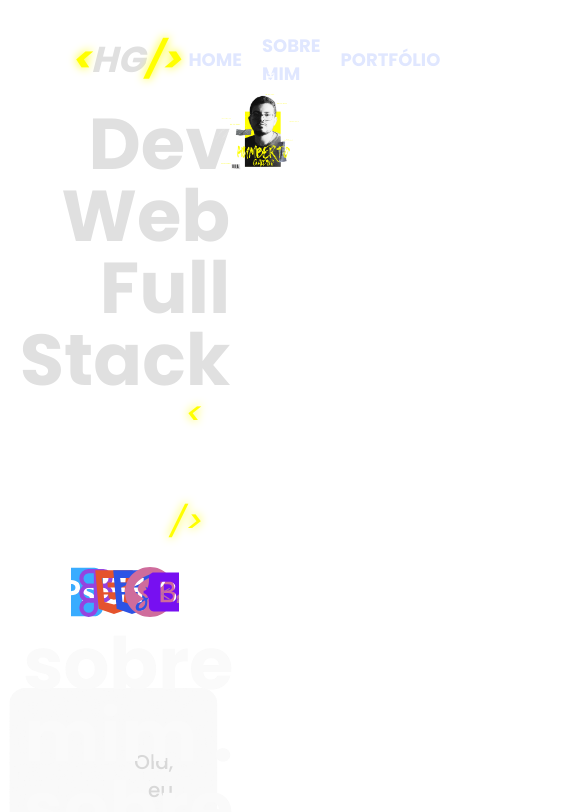
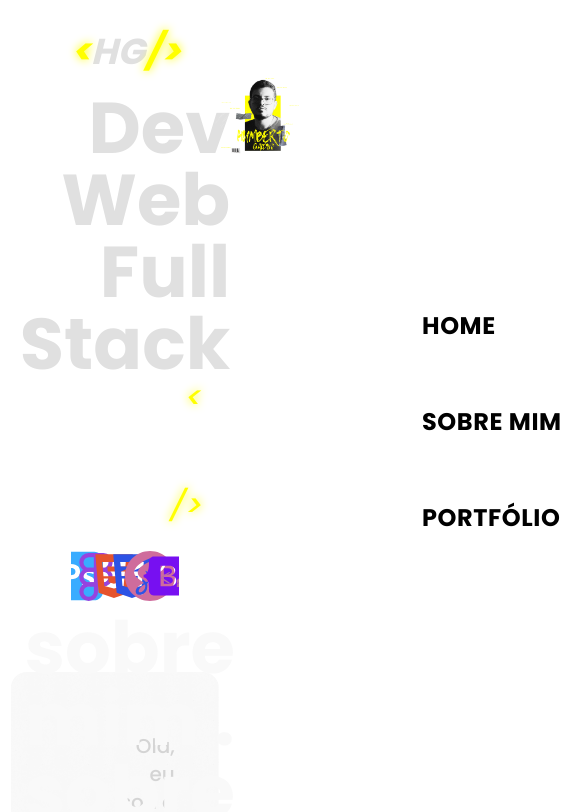
Before and after one commit to HumbertoGaldino/humbertogaldino.dev, a Next.js app: page / in a window 390 px wide. Shown: the top 812 px of the page, 585 px wide, since content can reach past the window. Built offline with nearby package versions, Linux system fonts and the light colour scheme; a web font is replaced by a local one.

Commit message:
Componente BurguerMenu para responsividade

```diff
--- a/src/app/globals.css
+++ b/src/app/globals.css
@@ -22,6 +22,11 @@ body {
   background-position: center center;
   background-color: var(--background);
   font-family: Arial, Helvetica, sans-serif;
+  overflow-x: hidden;
+  -webkit-overflow-x: hidden;
+  -moz-overflow-x: hidden;
+  -ms-overflow-x: hidden;
+  -o-overflow-x: hidden;
 }
 
 .ruido{
--- /dev/null
+++ b/src/components/BurguerMenu/Burguer.tsx
@@ -0,0 +1,33 @@
+import React from "react";
+
+interface BurgerProps {
+  open: boolean;
+  setOpen: React.Dispatch<React.SetStateAction<boolean>>;
+}
+
+const Burger: React.FC<BurgerProps> = ({ open, setOpen }) => {
+  return (
+    <button
+      className="absolute top-5 right-8 z-[1001] flex flex-col justify-around w-8 h-8 bg-transparent border-none cursor-pointer z-10 focus:outline-none"
+      onClick={() => setOpen(!open)}
+    >
+      <div
+        className={`w-8 h-1 bg-${open ? "black" : "white"} rounded transform transition-transform origin-left ${
+          open ? "rotate-45" : "rotate-0"
+        }`}
+      />
+      <div
+        className={`w-8 h-1 bg-${open ? "black" : "white"} rounded transition-opacity ${
+          open ? "opacity-0" : "opacity-100"
+        }`}
+      />
+      <div
+        className={`w-8 h-1 bg-${open ? "black" : "white"} rounded transform transition-transform origin-left ${
+          open ? "-rotate-45" : "rotate-0"
+        }`}
+      />
+    </button>
+  );
+};
+
+export default Burger;
--- /dev/null
+++ b/src/components/BurguerMenu/Menu.tsx
@@ -0,0 +1,37 @@
+import React from "react";
+import Link from 'next/link'
+
+interface MenuProps {
+  open: boolean;
+}
+
+const Menu: React.FC<MenuProps> = ({ open }) => {
+  return (
+    <nav
+      className={`flex flex-col justify-center bg-white transform ${
+        open ? "translate-x-0" : "translate-x-full"
+      } h-screen text-left p-8 absolute top-0 right-0 z-[1000] transition-transform duration-300`}
+    >
+      <Link
+        href="/"
+        className="text-2xl uppercase py-8 font-bold tracking-wide text-black hover:text-yellow"
+      >
+        Home
+      </Link>
+      <Link
+        href="/#sobre"
+        className="text-2xl uppercase py-8 font-bold tracking-wide text-black hover:text-yellow"
+      >
+        Sobre Mim
+      </Link>
+      <Link
+        href="/portfolio"
+        className="text-2xl uppercase py-8 font-bold tracking-wide text-black hover:text-yellow"
+      >
+        Portfólio
+      </Link>
+    </nav>
+  );
+};
+
+export default Menu;
--- /dev/null
+++ b/src/components/BurguerMenu/index.tsx
@@ -0,0 +1,29 @@
+"use client"
+import React, { useState, useRef } from "react";
+import Burger from "./Burguer";
+import Menu from "./Menu";
+
+export default function BurguerMenu() {
+  const [open, setOpen] = useState(false);
+  const node = useRef<HTMLDivElement>(null);
+
+  const handleClickOutside = (event: MouseEvent) => {
+    if (node.current && !node.current.contains(event.target as Node)) {
+      setOpen(false);
+    }
+  };
+
+  React.useEffect(() => {
+    document.addEventListener("mousedown", handleClickOutside);
+    return () => {
+      document.removeEventListener("mousedown", handleClickOutside);
+    };
+  }, []);
+
+  return (
+    <div ref={node}>
+      <Burger open={open} setOpen={setOpen} />
+      <Menu open={open} />
+    </div>
+  );
+};
--- a/src/components/Header/index.tsx
+++ b/src/components/Header/index.tsx
@@ -1,14 +1,16 @@
 import Link from 'next/link'
 import Logo from '../Logo'
+import BurguerMenu from '../BurguerMenu'
 import {content} from './content'
 
 export default function Header() {
     const linkClass = 'relative underline-link pb-2 uppercase'
 
     return (
+        <>
             <div className="flex items-center justify-between space-x-2 text-lg w-full text-indigo-100">
                 <Logo />
-            <nav className="flex space-x-5 font-bold items-center">
+                <nav className="flex space-x-5 font-bold items-center hidden md:flex">
                     {content.map(({ label, url }) => (
                         <li className='list-none' key={label}>
                             <Link href={url} className={linkClass}>
@@ -18,5 +20,10 @@ export default function Header() {
                     ))}
                 </nav>
             </div>
+
+            <div className=' sm:hidden'>
+                <BurguerMenu/>
+            </div>
+        </>
     )
 }
```
Lines whose indentation alone changed are shown as unchanged.
